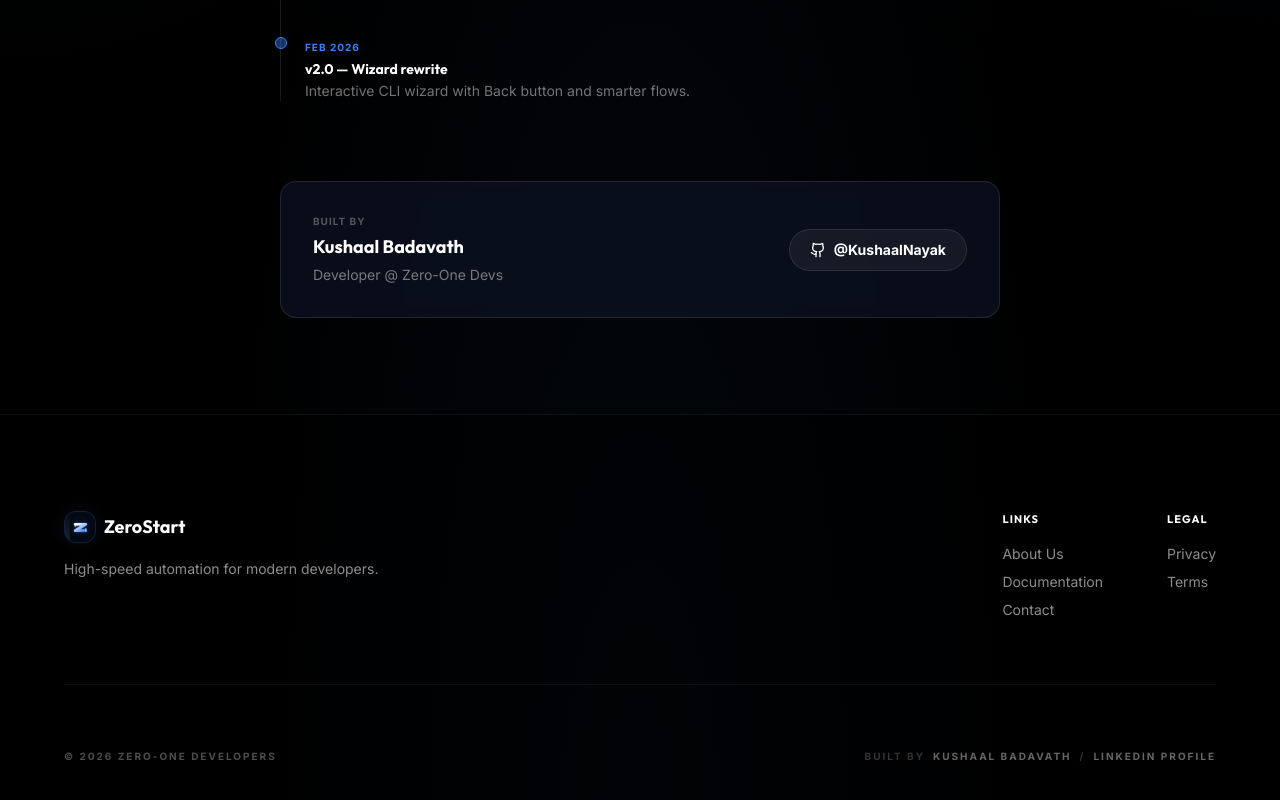
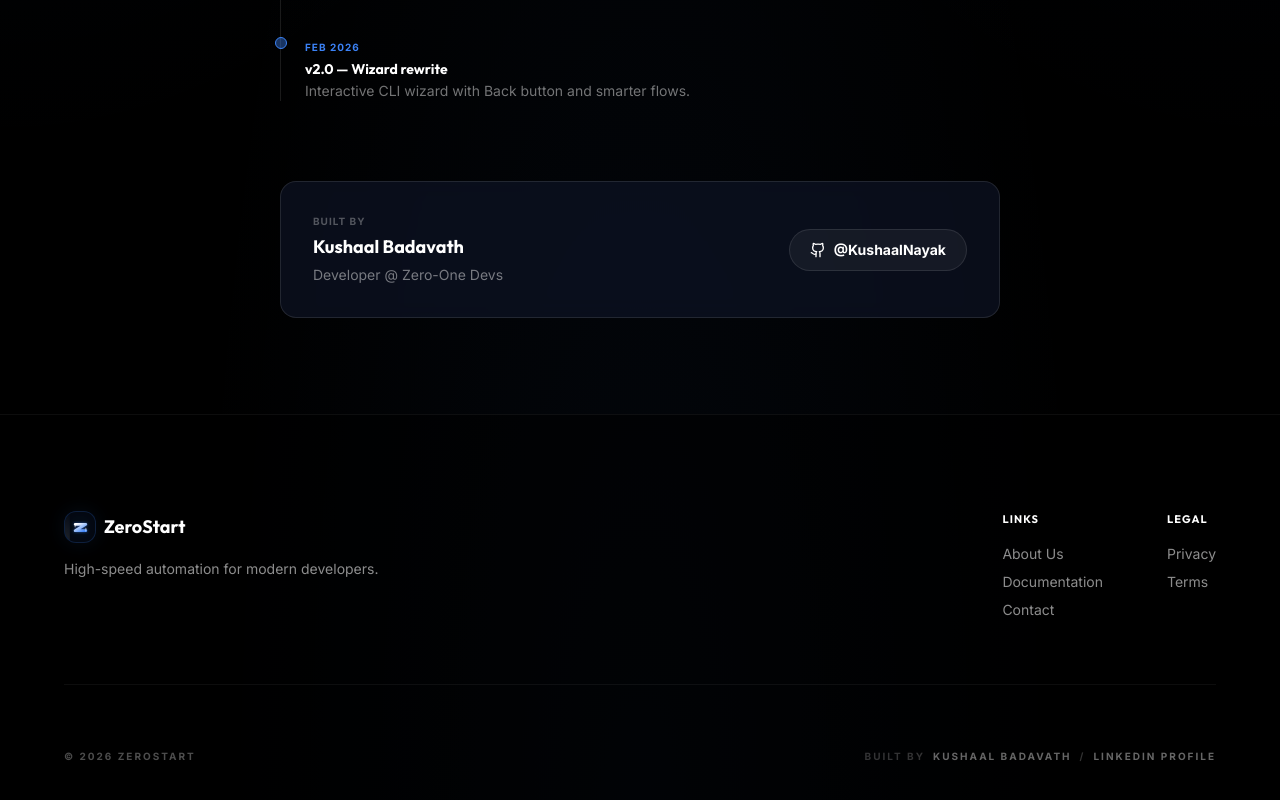
Before and after one commit to KushaalNayak/ZeroStart-Web, a React (Vite) app: page /about in a window 1280 px wide. Shown: the part 1499-2299 px from the top of the page. Built offline with nearby package versions, Linux system fonts and the light colour scheme.

Commit message:
update contact email and footer branding

```diff
--- a/src/components/Footer.tsx
+++ b/src/components/Footer.tsx
@@ -35,7 +35,7 @@ const Footer = () => {
             </div>
 
             <div className="max-w-6xl mx-auto pt-16 mt-16 border-t border-white/5 flex flex-col md:flex-row justify-between items-center gap-6 text-[10px] text-white/30 font-bold uppercase tracking-[0.2em]">
-                <div>© 2026 Zero-One Developers</div>
+                <div>© 2026 ZeroStart</div>
                 <div className="flex items-center gap-2 text-white/20">
                     <span>Built by</span>
                     <a
--- a/src/pages/Contact.tsx
+++ b/src/pages/Contact.tsx
@@ -79,7 +79,7 @@ const Contact = () => {
                             const message = formData.get('message');
                             const subject = encodeURIComponent(`ZeroStart Inquiry from ${name}`);
                             const body = encodeURIComponent(`Name: ${name}\nEmail: ${email}\n\nMessage:\n${message}`);
-                            window.location.href = `mailto:kushaalbadavath@gmail.com?subject=${subject}&body=${body}`;
+                            window.location.href = `mailto:zerostart.cli@gmail.com?subject=${subject}&body=${body}`;
                         }}>
                             <div className="grid grid-cols-1 md:grid-cols-2 gap-6">
                                 <div className="space-y-2">
```
